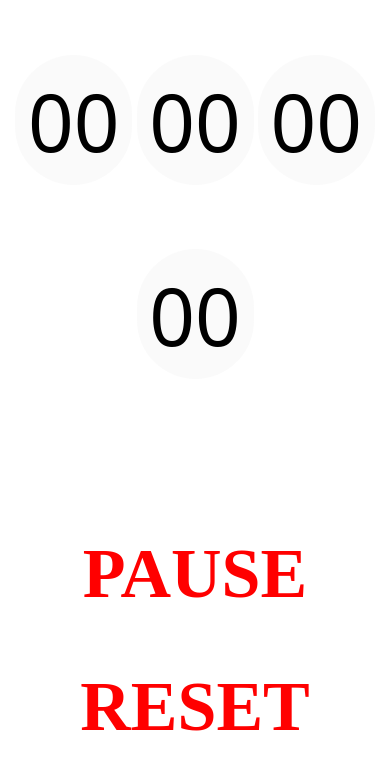
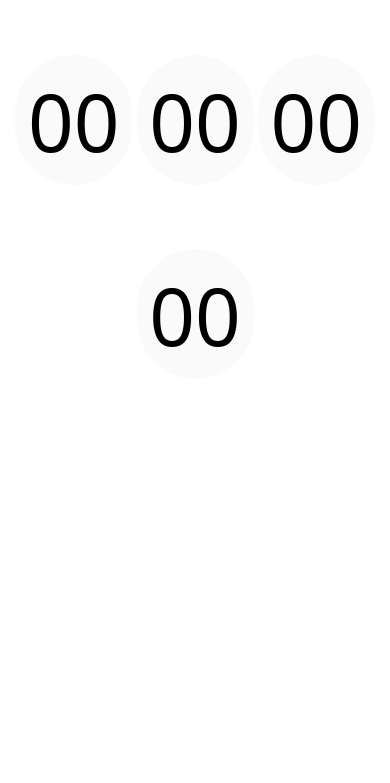
Before and after one commit to Ceejayplus/Stopwatch, a plain HTML site: page index.html in a window 390 px wide. Drawn offline with Linux system fonts and the light colour scheme.

Commit message:
I changed the color of the buttons on both small screen and large screens

```diff
--- a/style.css
+++ b/style.css
@@ -17,9 +17,9 @@ input{
     color: red !important;
 }
 button{
-    font-size: 60px !important;
-    padding: 40px 40px 40px 40px !important;
-    font-family: 'Times New Roman', Times, serif !important;
+    font-size: 40px !important;
+    padding: 25px 25px 25px 25px !important;
+    font-family: Georgia, 'Times New Roman', Times, serif !important;
 }
 @media screen and (max-width: 864px) {
     body{
@@ -43,7 +43,7 @@ button{
 }
 @media screen and (max-width: 520px) {
     .get{
-        color: red !important;
+        color: white !important;
         font-size: 20px !important;
         margin-top: -30px !important;
     }
@@ -54,7 +54,7 @@ button{
 }
 
 .get{
-    color: red !important;
+    color: white !important;
     font-weight: 900 !important;
     font-size: 70px !important;
 }
```
